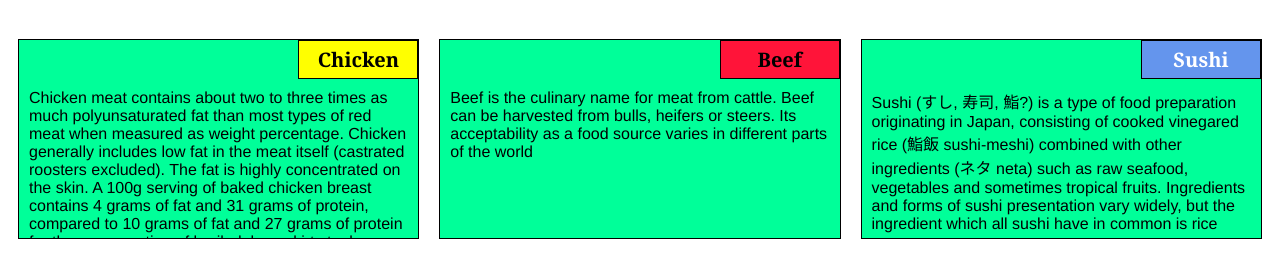
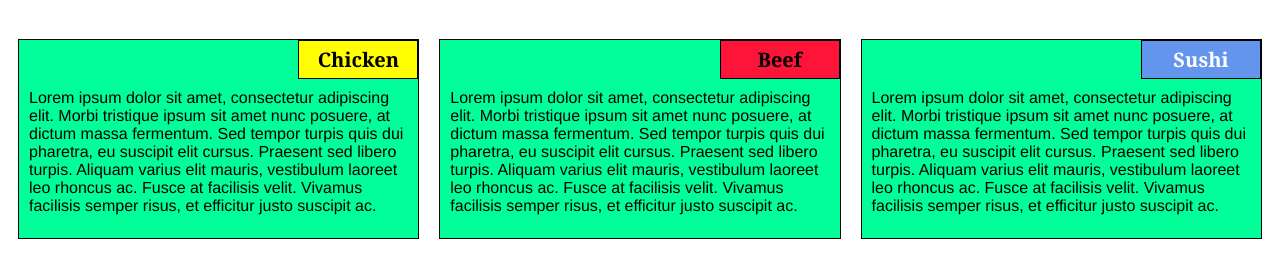
Before and after one commit to ChintanRamanuj/Project1, a plain HTML site: page project/index.html in a window 1280 px wide. Shown: the part 61-338 px from the top of the page. Drawn offline with Linux system fonts and the light colour scheme.

Commit message:
Update index.html

```diff
--- a/project/index.html
+++ b/project/index.html
@@ -13,32 +13,34 @@
 <h1 align="center">Food Facts</h1>
 
 <div class="row">
-  <div class="container col-lg-4 col-md-6 col-d-12">
+	<div class="container col-lg-4 col-md-6 col-sm-12">
 		<section>
 		<div id="chicken">
 			Chicken
 		</div>
-    <p>Chicken meat contains about two to three times as much polyunsaturated fat than most types of red meat when measured as weight percentage.
-Chicken generally includes low fat in the meat itself (castrated roosters excluded). The fat is highly concentrated on the skin. A 100g serving of baked chicken breast contains 4 grams of fat and 31 grams of protein, compared to 10 grams of fat and 27 grams of protein for the same portion of broiled, lean skirt steak.</p>
+		<p>
+			Lorem ipsum dolor sit amet, consectetur adipiscing elit. Morbi tristique ipsum sit amet nunc posuere, at dictum massa fermentum. Sed tempor turpis quis dui pharetra, eu suscipit elit cursus. Praesent sed libero turpis. Aliquam varius elit mauris, vestibulum laoreet leo rhoncus ac. Fusce at facilisis velit. Vivamus facilisis semper risus, et efficitur justo suscipit ac.
+		</p>
 		</section>
 	</div>
-
-  <div class="container col-lg-4 col-md-6 col-d-12">
+	<div class="container col-lg-4 col-md-6 col-sm-12">
 		<section>
 		<div id="beef">
 			Beef
 		</div>
-    <p>Beef is the culinary name for meat from cattle. Beef can be harvested from bulls, heifers or steers. Its acceptability as a food source varies in different parts of the world</p>
+		<p>
+			Lorem ipsum dolor sit amet, consectetur adipiscing elit. Morbi tristique ipsum sit amet nunc posuere, at dictum massa fermentum. Sed tempor turpis quis dui pharetra, eu suscipit elit cursus. Praesent sed libero turpis. Aliquam varius elit mauris, vestibulum laoreet leo rhoncus ac. Fusce at facilisis velit. Vivamus facilisis semper risus, et efficitur justo suscipit ac.
+		</p>
 		</section>
 	</div>
-
-  <div class="container col-lg-4 col-md-12 col-d-12">
+	<div class="container col-lg-4 col-md-12 col-sm-12">
 		<section>
 		<div id="sushi">
 			Sushi
 		</div>
-		<p>Sushi (すし, 寿司, 鮨?) is a type of food preparation originating in Japan, consisting of cooked vinegared rice (鮨飯 sushi-meshi) combined with other ingredients (ネタ neta) such as raw seafood, vegetables and sometimes tropical fruits. Ingredients and forms of sushi presentation vary widely, but the ingredient which all sushi have in common is rice (also referred to as shari (しゃり) or sumeshi (酢飯)).</p></div>
-
+		<p>
+			Lorem ipsum dolor sit amet, consectetur adipiscing elit. Morbi tristique ipsum sit amet nunc posuere, at dictum massa fermentum. Sed tempor turpis quis dui pharetra, eu suscipit elit cursus. Praesent sed libero turpis. Aliquam varius elit mauris, vestibulum laoreet leo rhoncus ac. Fusce at facilisis velit. Vivamus facilisis semper risus, et efficitur justo suscipit ac.
+		</p>
 		</section>
 	</div>
 	</div>
```
Lines whose indentation alone changed are shown as unchanged.
